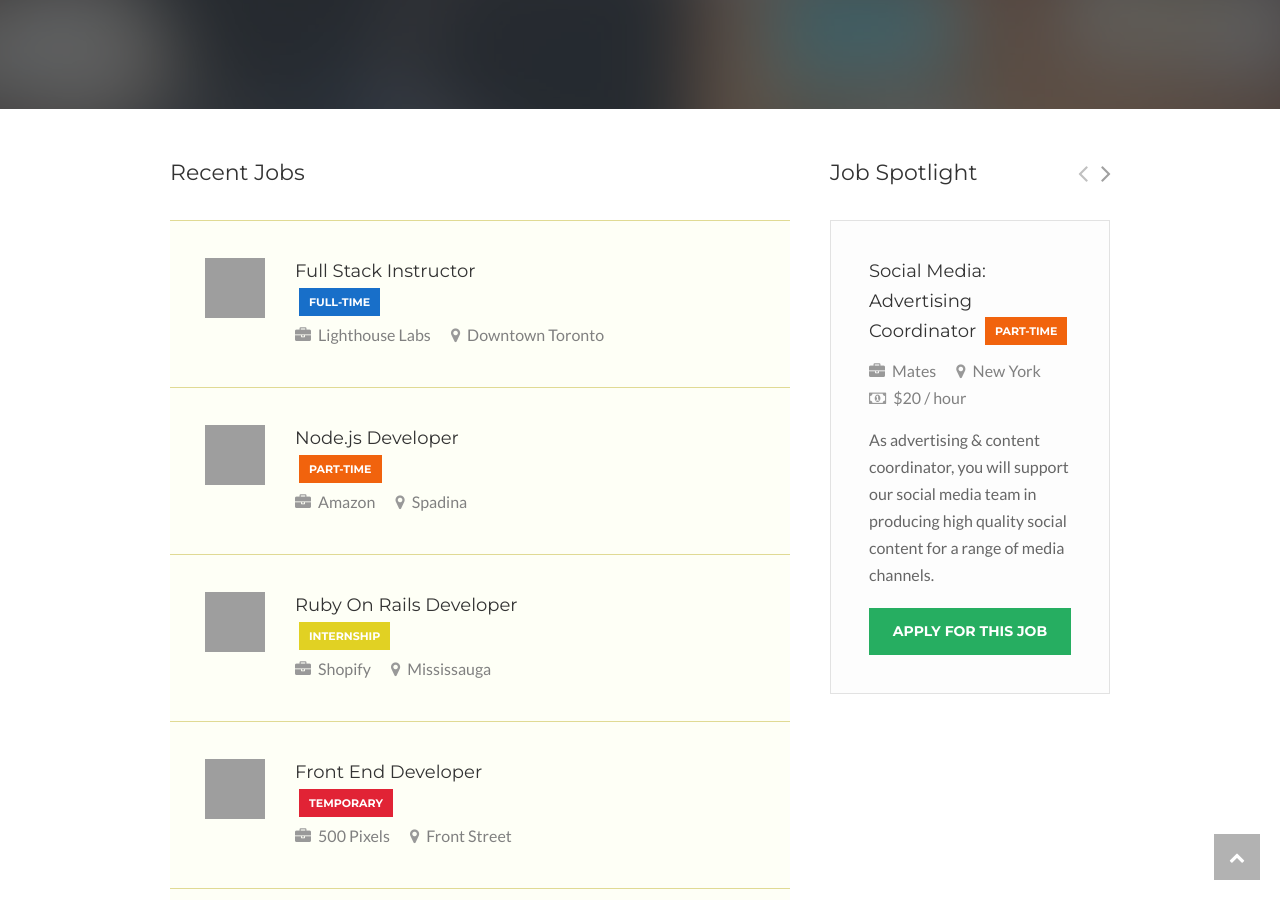
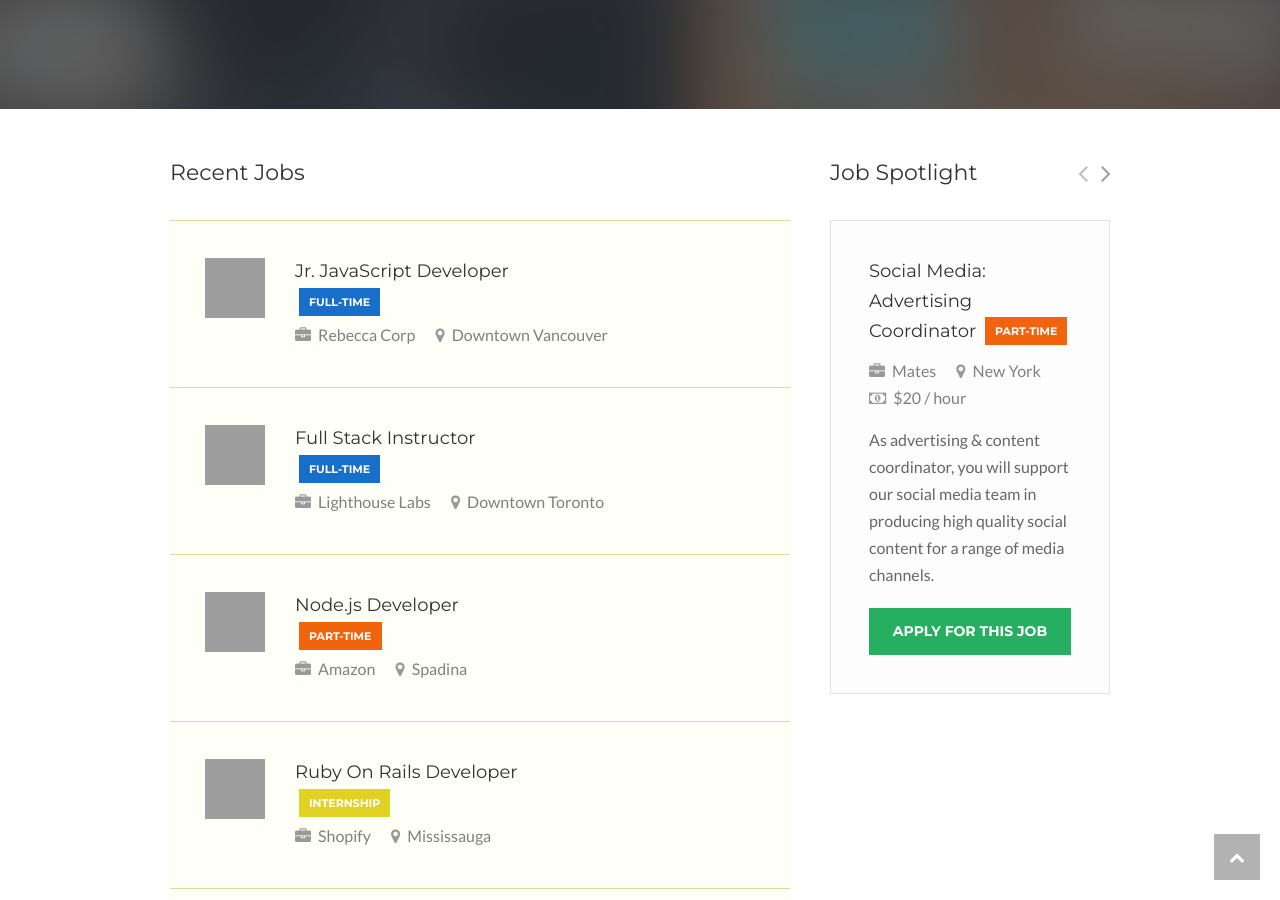
Before and after one commit to izzydoesizzy/todevjobs, a Jekyll site: the page built from index.html, in a window 1280 px wide and 900 px high, scrolled down 498 px. Built offline with Jekyll 4.4.1, drawn with Linux system fonts in a browser that asks for light colours; grey boxes are pictures that could not be loaded.

Commit message:
Update jobs.yml

```diff
--- a/_data/jobs.yml
+++ b/_data/jobs.yml
@@ -1,3 +1,10 @@
+- title: Jr. JavaScript Developer
+  duration: full-time
+  imagelink: https://cdn-images-1.medium.com/max/600/1*2unV_AgA8S9ccgvlmLa-pg.png
+  company: Rebecca Corp
+  location: "Downtown Vancouver"
+  joblink: http://www.google.ca
+
 - title: Full Stack Instructor
   duration: full-time
   imagelink: https://pbs.twimg.com/profile_images/378800000328970347/40e96c650dad499b060a4f24ddc68c6e_400x400.png
```
